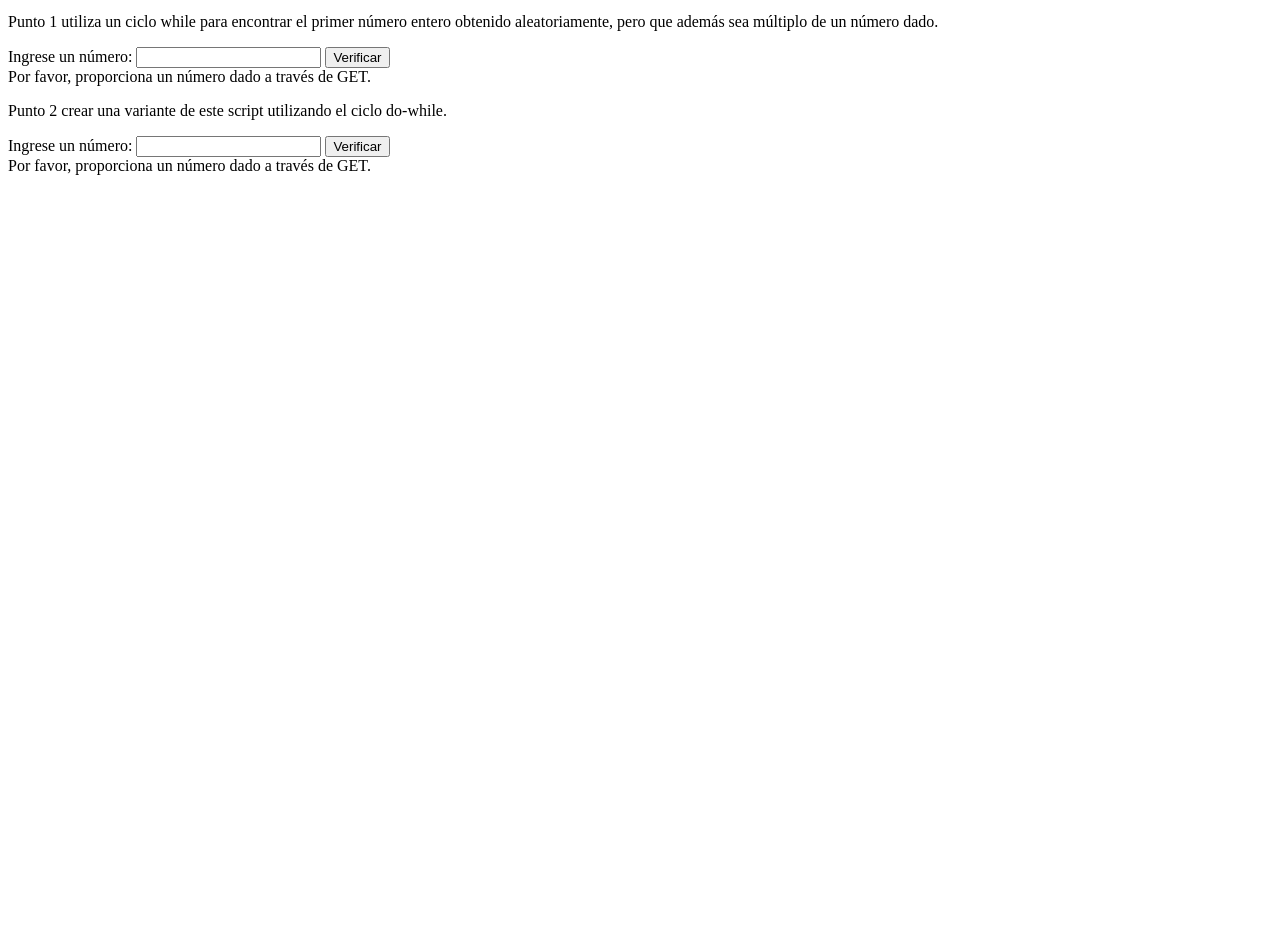
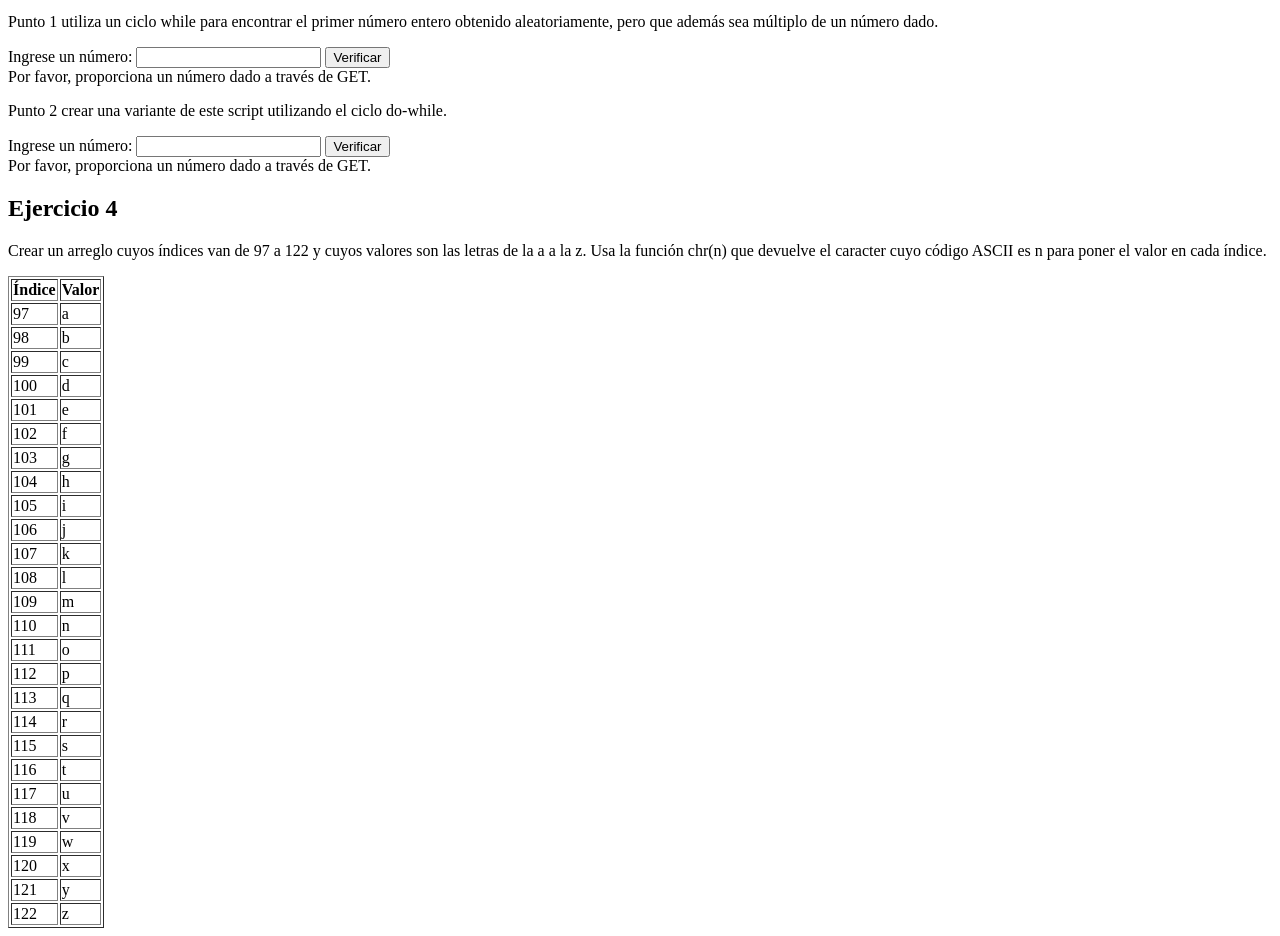
Before and after one commit to NeoFG/tecweb, a PHP site: page / in a window 1280 px wide. Shown: the part 330-1266 px from the top of the page. Before the commit the page ends 505 px from the top, so only its background shows below. Run offline with PHP 8.4, Linux system fonts and the light colour scheme.

Commit message:
Ejercicio 4 completo codigo ascii y uso del foreach,

```diff
--- /dev/null
+++ b/practicas/p04/eje4.php
@@ -0,0 +1,12 @@
+<?php
+    function generarArregloAlfabetico() {
+        // Creo un var y le asigno un arry
+        $arreglo = array();
+        // Le doy un rango
+        for ($i = 97; $i <= 122; $i++) {
+            // utilizo el metodo chr para castear los valores.
+            $arreglo[$i] = chr($i);
+        }
+        return $arreglo;
+    }
+?>
--- a/practicas/p04/index.php
+++ b/practicas/p04/index.php
@@ -85,6 +85,26 @@
         }
     ?>
 
+    <h2>Ejercicio 4</h2>
+    <p>Crear un arreglo cuyos índices van de 97 a 122 y cuyos valores son las letras de la a a la z. Usa la función chr(n) que devuelve el caracter cuyo código ASCII es n para poner el valor en cada índice.</p>
+
+    <?php
+        // Incluye la función generarArregloAlfabetico
+        require_once('eje4.php');
+
+        // Llama a la función para generar el arreglo
+        $arregloAlfabetico = generarArregloAlfabetico();
+
+        // Crea una tabla con los valores del arreglo de mi funcion anterior
+        echo '<table border="1">';
+        echo '<tr><th>Índice</th><th>Valor</th></tr>';
+
+        foreach ($arregloAlfabetico as $indice => $valor) {
+            echo '<tr><td>' . $indice . '</td><td>' . $valor . '</td></tr>';
+        }
+
+        echo '</table>';
+    ?>
 
 </body>
 </html>
```
